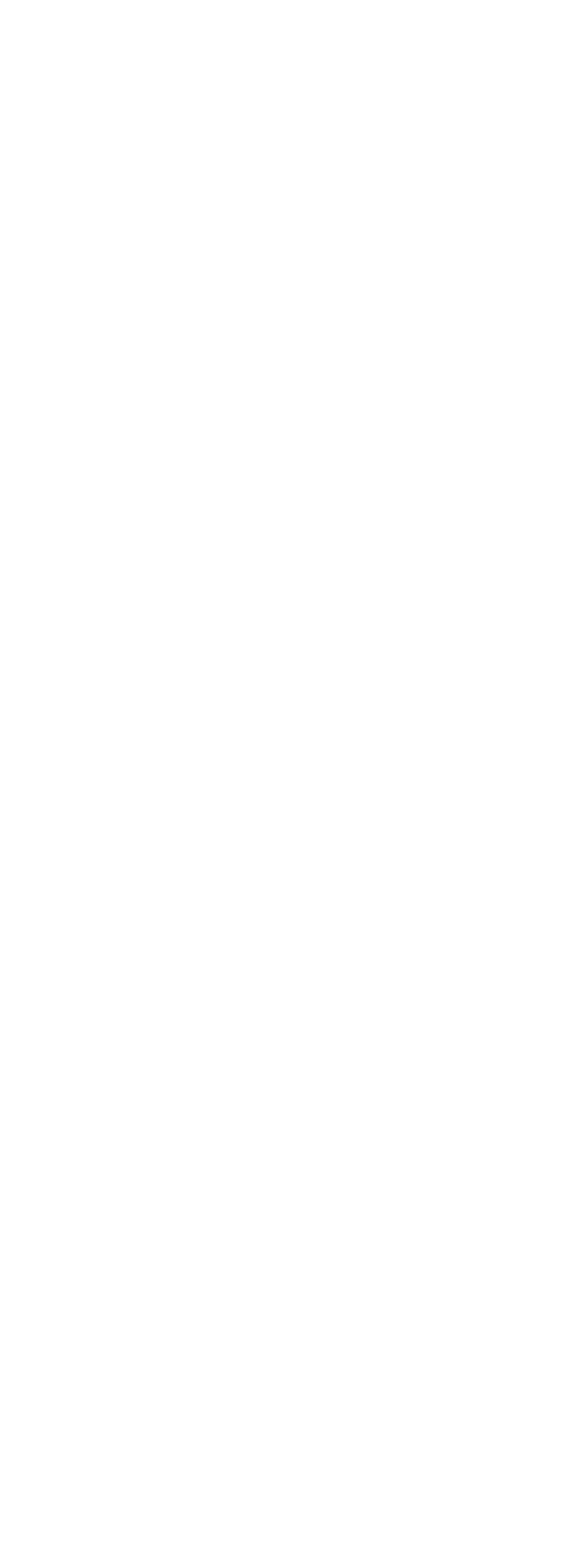
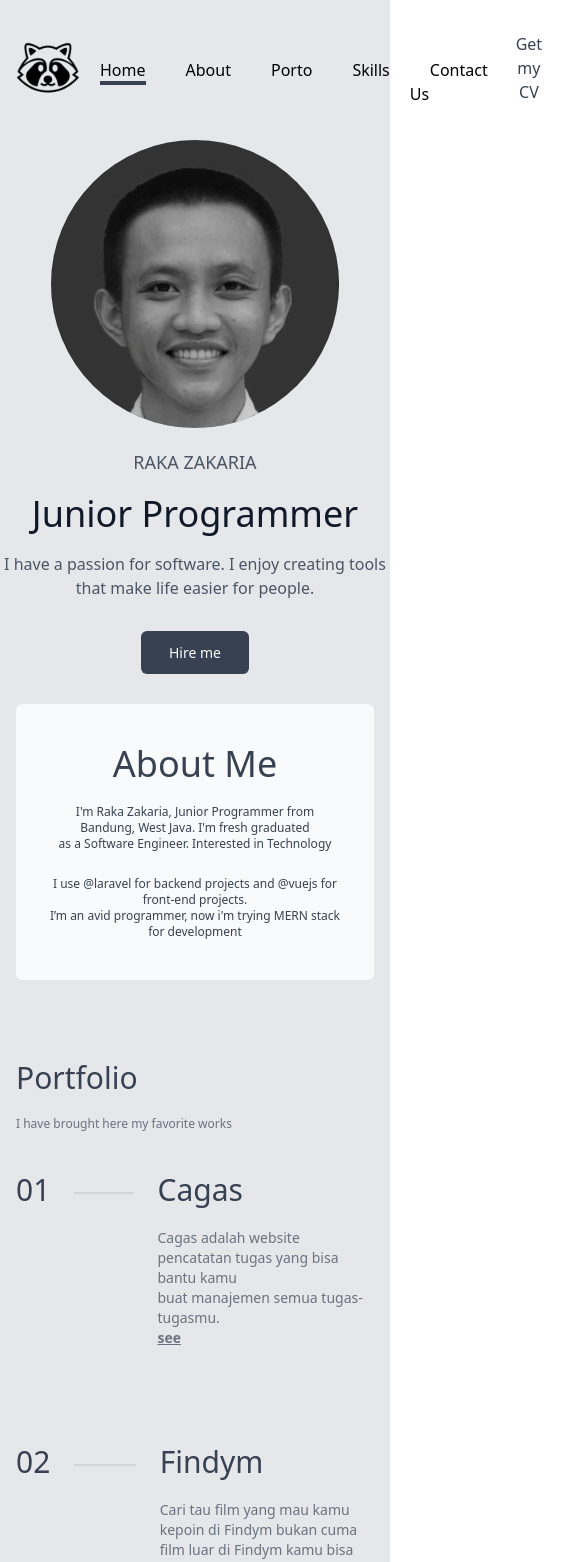
Before and after one commit to mrz-f0Th/Portfolio, a Vue app: page / in a window 390 px wide. Shown: the top 1562 px of the page, 570 px wide, since content can reach past the window. Before the commit the page ends 844 px from the top, so only its background shows below. Built offline with nearby package versions, Linux system fonts and the light colour scheme.

Commit message:
tampilan mobile | desktop

```diff
--- a/src/components/layout/Layout.vue
+++ b/src/components/layout/Layout.vue
@@ -1,14 +1,35 @@
 <template>
-  <div class="bg-gray-200 min-h-screen hidden md:block">
+  <div class="bg-gray-200 min-h-screen overflow-hidden hidden md:block">
     <Navbar />
     <router-view />
   </div>
+
+  <div class="md:hidden bg-gray-200">
+    <Navbar />
+    <Jumbotron />
+    <AboutMe />
+    <Porto />
+    <Skills />
+    <ContactMe />
+  </div>
 </template>
 
-        <script>
+<script>
 import Navbar from "../Navbar.vue";
+import Jumbotron from "../Jumbotron.vue"
+import AboutMe from "../AboutMe.vue"
+import Porto from "../Porto.vue"
+import Skills from "../Skills.vue"
+import ContactMe from "../Contact.vue"
 
 export default {
-  components: { Navbar },
+  components: {
+      Navbar,
+      Jumbotron,
+      AboutMe,
+      Porto,
+      Skills,
+      ContactMe
+    },
 };
 </script>
```
